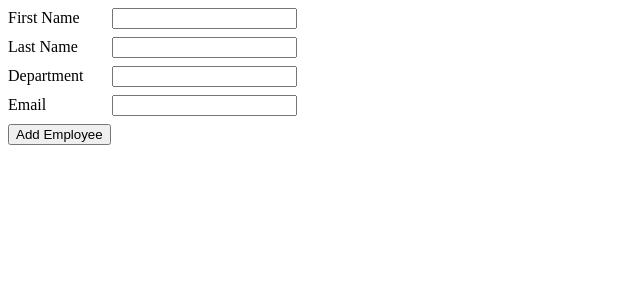
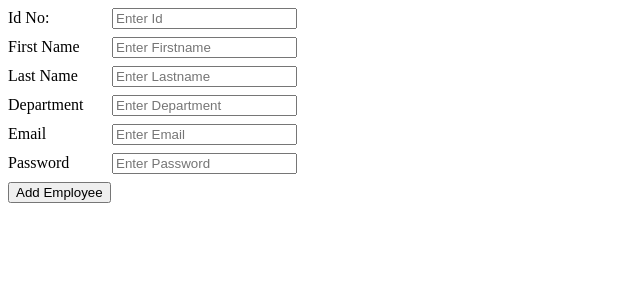
Before and after one commit to pjpepito/webapp_proj, a PHP site: page / in a window 1280 px wide. Shown: the top 300 px of the page, without its empty margins (0-640 px from the left). Run offline with PHP 8.4, Linux system fonts and the light colour scheme.

Commit message:
orign master

```diff
--- a/index.php
+++ b/index.php
@@ -11,20 +11,25 @@ label{display:inline-block;width:100px;margin-bottom:10px;}
 <body>
 
 <form method="post" action="process.php">
+<label>Id No:</label>
+<input type="text" name="id" placeholder="Enter Id" required/>
+<br />
 <label>First Name</label>
-<input type="text" name="first_name" />
+<input type="text" name="first_name" placeholder="Enter Firstname" required/>
 <br />
 <label>Last Name</label>
-<input type="text" name="last_name" />
+<input type="text" name="last_name" placeholder="Enter Lastname" required/>
 <br />
 <label>Department</label>
-<input type="text" name="department" />
+<input type="text" name="department" placeholder="Enter Department" required/>
 <br />
 <label>Email</label>
-<input type="text" name="email" />
-
+<input type="text" name="email" placeholder="Enter Email" required/>
 <br />
-<input type="submit" value="Add Employee">
+<label>Password</label>
+<input type="password" name="pwd" placeholder="Enter Password" required/>
+<br />
+<button type="submit" value="Add Employee">Add Employee</button>
 </form>
 
 
```
Also changed, not shown: process.php (+5 -4 lines).
